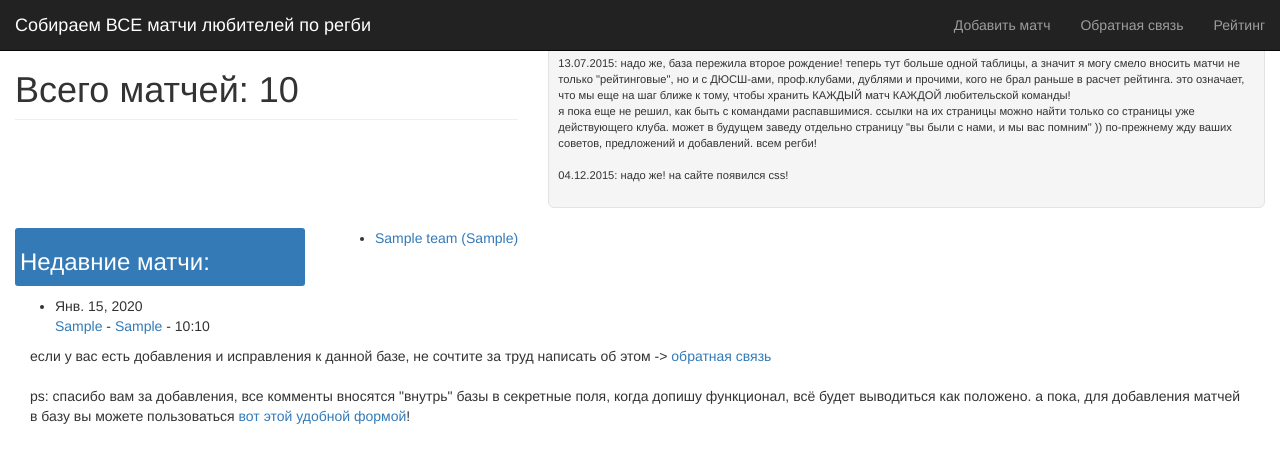
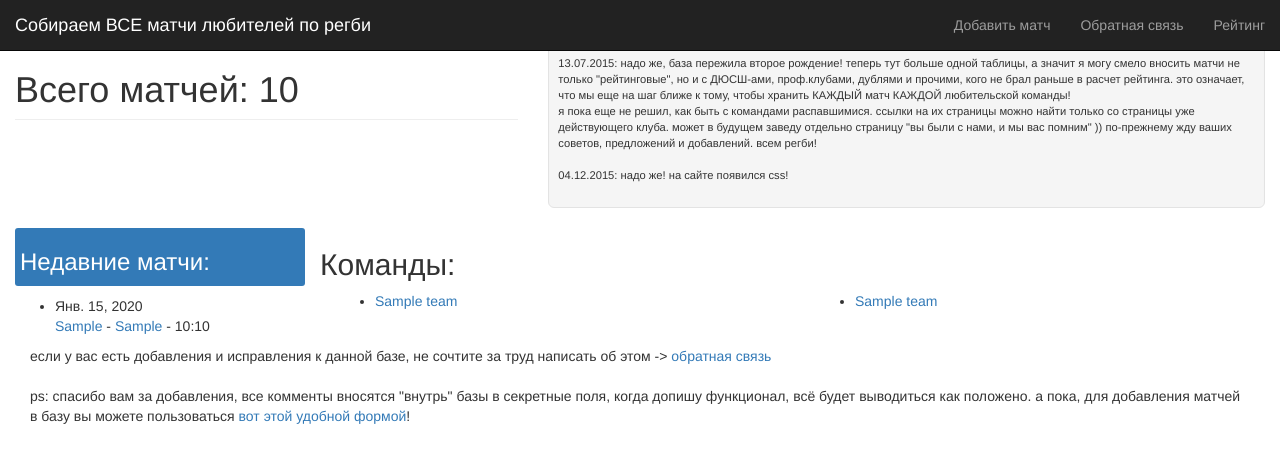
Before and after one commit to krnr/rugbystat, a Django app: template matches/templates/teams.html in a window 1280 px wide. Shown: the top 463 px of the page. Run offline with Django 3.2, Linux system fonts and the light colour scheme; tables that the repository leaves empty hold one stand-in row (values such as "Sample post"); the template is opened without the code that fills it: values that come from a table or form of the project are taken from there, most other values are stand-ins (such as "Sample title", 1, 10 or a date in 2020); some libraries are stand-ins or nearby versions.

Commit message:
teams view split the list of all teams in 2 columns

```diff
--- a/matches/templates/teams.html
+++ b/matches/templates/teams.html
@@ -71,17 +71,27 @@
     <div class="col-md-9" id="content">
     <div class="row">
 
-{% if teams %}
+{% if teams_left %}
+    <h2>Команды:</h2>
         <div class="col-md-6">
     <ul>
-    {% for team in teams %}
+    {% for team in teams_left %}
         <li><a href="/teams/{{team.latin}}/">{{team}}</a></li>
     {% endfor %}
     </ul>
         </div>
+        <div class="col-md-6">
+    <ul>
+    {% for team in teams_right %}
+        <li><a href="/teams/{{team.latin}}/">{{team}}</a></li>
+    {% endfor %}
+    </ul>
+        </div>
+
 {% else %}
 <p>None to show!</p>
 {% endif %}
+
     </div>
     </div>
 </div>
--- a/matches/views.py
+++ b/matches/views.py
@@ -65,8 +65,10 @@
     '''
     recent_matches = Matches.objects.filter(match_date__lte=datetime.datetime.today(), match_date__gt=datetime.datetime.today()-datetime.timedelta(days=30))
     total = Matches.objects.count()
+    teams = get_all_teams()
     return render_to_response('teams.html',
-        {'teams': get_all_teams(),
+        {'teams_left': teams[:(len(teams) / 10) * 7],
+        'teams_right': teams[(len(teams) / 10) * 7:],
         'matches': recent_matches,
         'total': str(total)
         })
```
Also changed, not shown: 1 other file.
